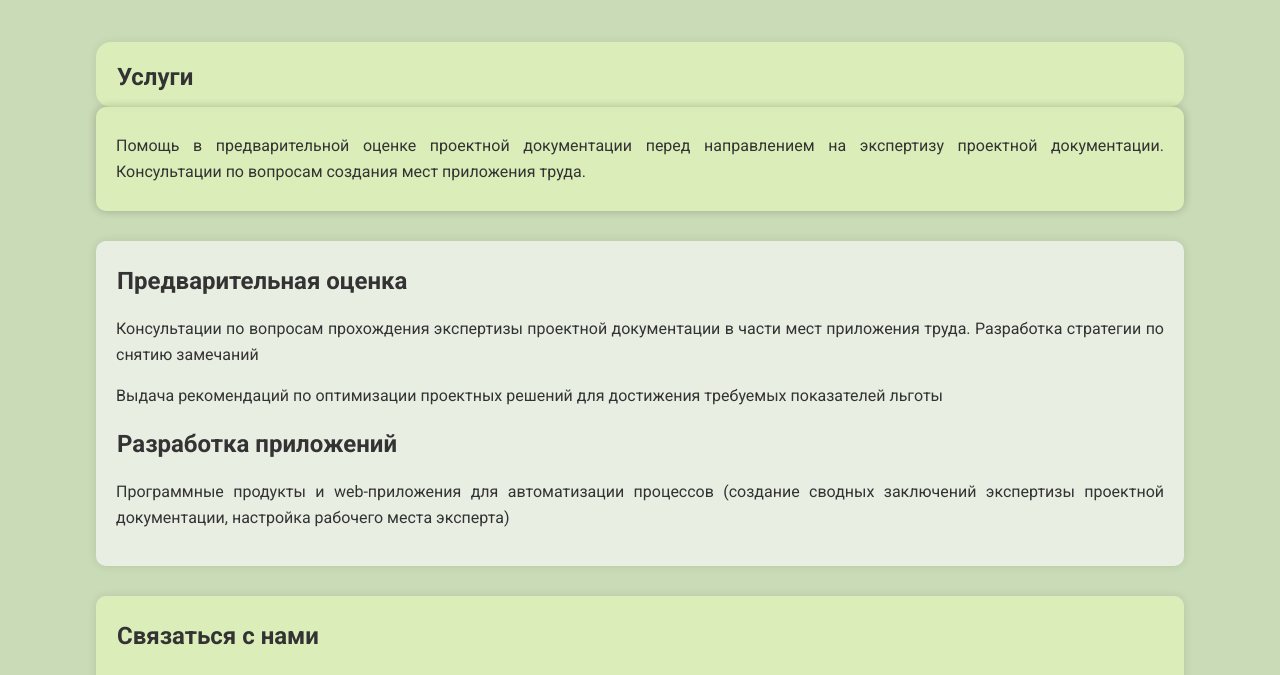
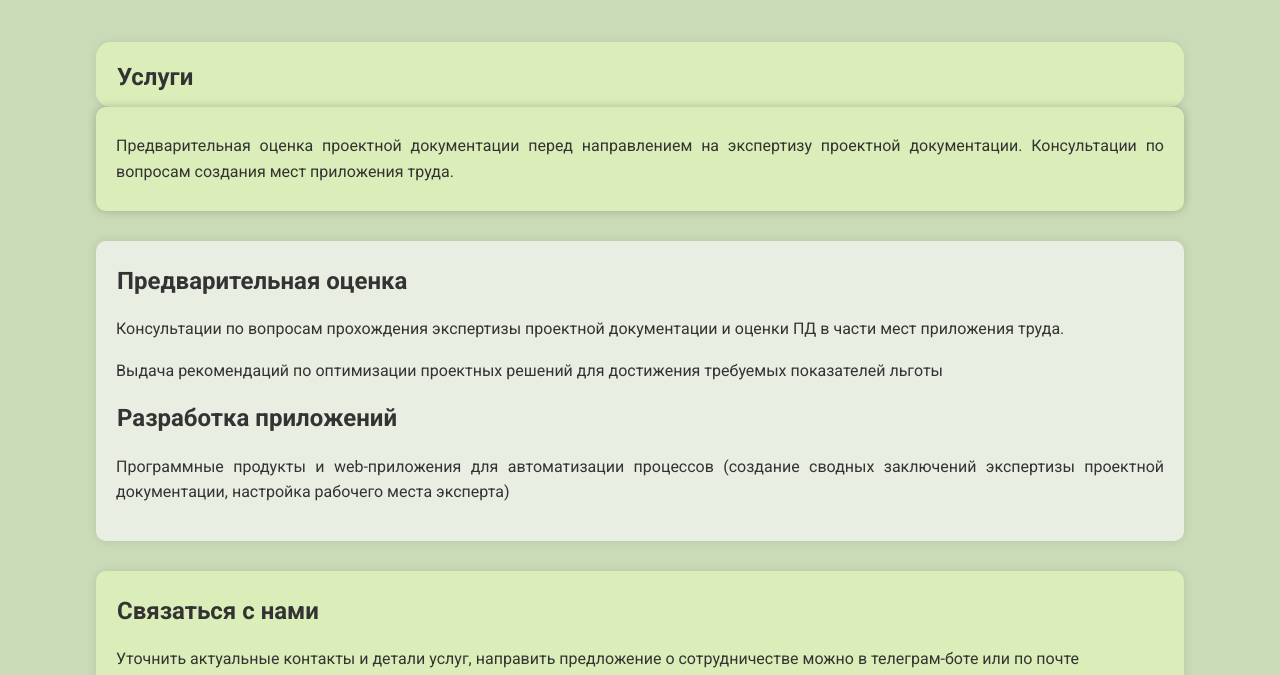
Before and after one commit to xmilez/xmilez.github.io, a plain HTML site: page index.html in a window 1280 px wide. Shown: the part 92-767 px from the top of the page. Drawn offline with nearby package versions, Linux system fonts and the light colour scheme; files that its build step writes are made by us from their sources; a script that the page names is missing.

Commit message:
Update index.html

```diff
--- a/index.html
+++ b/index.html
@@ -221,7 +221,7 @@
 
     <section class="proposal_common">
             <p>
-                Помощь в предварительной оценке проектной документации перед направлением на экспертизу проектной документации.
+                Предварительная оценка проектной документации перед направлением на экспертизу проектной документации.
                 Консультации по вопросам создания мест приложения труда.
 </p>
 
@@ -234,12 +234,12 @@
 
 
             <h2>Предварительная оценка </h2>
-                <p> Консультации по вопросам прохождения экспертизы проектной документации в части мест приложения труда.
-                    Разработка стратегии по снятию замечаний</p>
+                <p> Консультации по вопросам прохождения экспертизы проектной документации и оценки ПД в части мест приложения труда.
+            </p>
                  <p> Выдача рекомендаций по оптимизации проектных решений для достижения требуемых показателей льготы</p>
                  <h2>Разработка приложений
                 </h2>
-                <p> Программные продукты и web-приложения для автоматизации процессов (создание сводных заключений экспертизы проектной документации, настройка рабочего места эксперта)
+                     <p> Программные продукты и web-приложения для автоматизации процессов (создание сводных заключений экспертизы проектной документации, настройка рабочего места эксперта)
 
                 </p>
 
```
